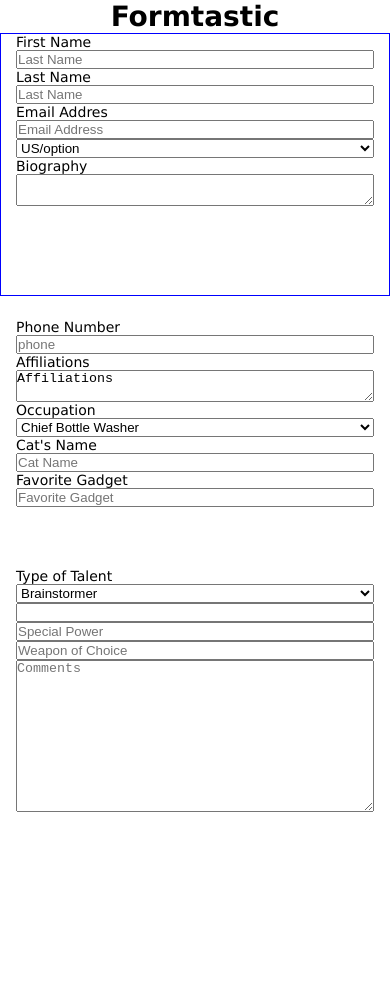
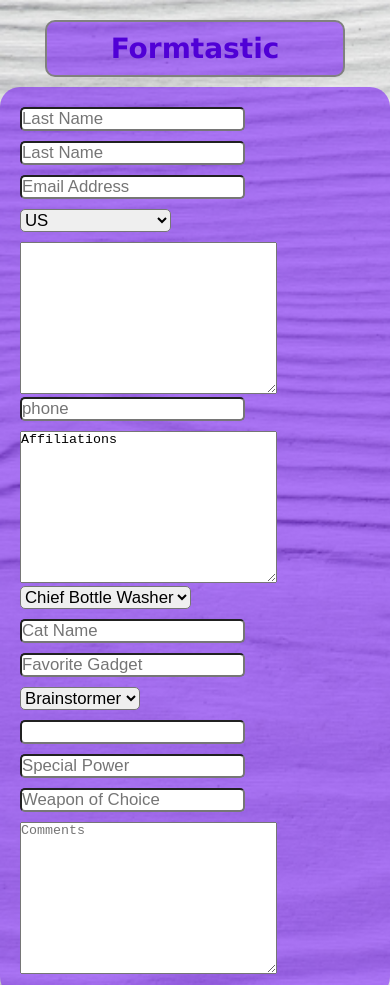
Before and after one commit to bhoskins/responsive-form, a plain HTML site: page index.html in a window 390 px wide. Shown: the top 985 px of the page. Before the commit the page ends 844 px from the top, so only its background shows below. Drawn offline with Linux system fonts and the light colour scheme.

Commit message:
Form Responsive and some styling of background. Needs pseudo states added and animations.

```diff
--- a/index.html
+++ b/index.html
@@ -8,7 +8,9 @@
 <body>
 
   <header class="header">
+
     <h1>Formtastic</h1>
+
 
   </header>
 
@@ -18,45 +20,64 @@
 
         <form>
 
+        <div class="block top">
 
-        <div class="block top">
+          <div class="input first-name-wrap">
           <label for="first-name">First Name</label>
           <input type="text" id="first-name" name="first-name" placeholder="Last Name" required>
+        </div>
 
+        <div class="input last-name-wrap">
           <label for="last-name">Last Name</label>
           <input type="text" id="last-name" name="last-name" placeholder="Last Name" required>
+        </div>
 
+        <div class="input email-wrap">
           <label for="email">Email Addres</label>
           <input type="email" id="email" name="email" placeholder="Email Address" required>
+        </div>
 
+      <div class="select country-wrap">
           <select name="Country">
             <optgroup label="North America">
-              <option value="United States" autofocus>US/option</option>
+              <option value="United States" autofocus>US</option>
                 <option value="Canada">Canada</option>
                 <option value="Mexico">Mexico</option>
                 <option value="South America">South America</option>
+            </optgroup>
             <optgroup label="Europe">
               <option value="UK">UK</option>
               <option value="France">France</option>
               <option value="Italy">Italy</option>
             </optgroup>
+        </select>
+        </div>
 
-            </optgroup>
-          </select>
+        <div class="text-area bio-wrap">
 
                 <label for="bio">Biography</label>
-                <textarea id="Bio" name="bio" placeholder="Biography">
+                <textarea id="Bio" name="bio" placeholder="Biography" cols="30" rows="10">
                 </textarea>
 
-         </div>
+        </div><!-- .bio-wrap -->
+
+      </div><!-- .top -->
 
     <div class="block middle">
+
+      <div class="input phone">
       <label for="phone">Phone Number</label>
       <input type="phone" id="phone" name="phone" placeholder="phone">
+    </div>
+
+    <div class="text-area affiliations">
 
       <label for="affiliations">Affiliations</label>
-      <textarea id="affiliations" placeholder="Affiliations">Affiliations
+      <textarea id="affiliations" placeholder="Affiliations" cols="30" rows="10">Affiliations
       </textarea>
+    </div>
+
+    <div class="select occupation-wrap">
 
       <label for="occupation" placeholder="occupation">Occupation</label>
       <select name="occupation" id="occupation">
@@ -66,16 +87,25 @@
         <option value="Flamethrower">Flamethrower</option>
         <option value="Clueless">Clueless</option>
       </select>
+    </div>
+
+    <div class="input cat-name-wrap">
 
       <label for="cat-name">Cat's Name</label>
       <input type="text" id="cat-name" name="cat-name" placeholder="Cat Name">
+    </div>
+
+    <div class="input favorite-gadget-wrap">
 
       <label for="favorite-gadget">Favorite Gadget</label>
       <input type="text" id="favorite-gadget" placeholder="Favorite Gadget">
+    </div><!-- .favorite-gadget-wrap -->
 
-    </div>
+  </div><!-- .middle -->
 
     <div class="block bottom">
+
+      <div class="select type-talent-wrap">
       <label for="type-talent">Type of Talent</label>
       <select name="type-talent" id="type-talent" placeholder="Type of Talent">
         <option value="brainstormer">Brainstormer</option>
@@ -84,21 +114,33 @@
         <option value="Care Giver">Care Giver</option>
         <option value="Worker Bee">Worker Bee</option>
       </select>
+    </div>
+
+    <div class="input favorite-drink-wrap">
 
       <label for="favorite-drink" placeholder="Favorite Drink"></label>
       <input type="text" id="favorite-drink">
+    </div>
+
+    <div class="input special-power-wrap">
 
       <label for="special-power"></label>
       <input type="text" id="special-power" placeholder="Special Power">
+    </div>
+
+    <div class="input weapon-of-choice">
 
       <label for="weapon-of-choice"></label>
       <input type="text" id="weapon-of-choice" placeholder="Weapon of Choice">
+    </div>
+
+    <div class="text-area comments-wrap">
 
       <label for="comments"></label>
       <textarea name="comments" id="comments" cols="30" rows="10" placeholder="Comments"></textarea>
+    </div><!-- .comments-wrap 0-->
 
-
-    </div>
+  </div><!-- .bottom -->
 
 
   </form>
--- a/styles/main.scss
+++ b/styles/main.scss
@@ -8,16 +8,19 @@ $box: border-box;
 
 $max-width: em(1200);
 
-$desktop-container-height: em(300);
-$desktop-block-height: em(285);
+$desktop-container-height: em(400);
+$desktop-block-height: em(350);
 
 $block-height: 285px;
 
-$input-height: ($block-height) / (6);
+$input-height: 30px;
+$text-area-height: 60px;
 
-$label-display: relative;
+
+$label-display: none;
 
 $label-font-size: 1em;
+$input-font-size: 1em;
 $h1-font-size: 3em;
 
 $font-size: em(14px);
@@ -46,46 +49,70 @@ $mobile: new-breakpoint(max-width 400px);
 
 body {
   margin: 0 auto;
+  background: url('../images/white_board_background.jpg') no-repeat;
+  background-size: cover;
   font-family: $verdana;
   font-size: $font-size;
 }
 
-input,
-label,
-select,
-textarea {
+
+.input,
+.label,
+.select,
+.textarea {
   display: block;
+  margin-top: 0;
+  margin-right: auto;
+  margin-bottom: 10px;
+  margin-left: auto;
   width: 100%;
 }
 
 label {
-  display: \$label-display;
-  font-size: \$label-font-size;
+  display: $label-display;
 }
+
+input,
+select,
+label {
+  border-radius: 5px;
+  font-size: 1.2em;
+
+}
+
 
 .container {
   @include outer-container;
-  @include padding(0 15px 0 15px);
-  border: 1px solid blue;
-  height: $desktop-container-height;
+  @include padding(20px 20px 20px 20px);
+/*   height: \$desktop-container-height; */
+  border-radius: 20px;
+  background-color: rgba(108, 0, 255, .5);
+
+
 
 }
 
 .header h1 {
-  margin: 0 auto;
+  margin: 20px auto 10px;
+  border: 2px solid gray;
+  border-radius: 10px;
+  background-color: rgba(108, 0, 255, .5);
+  padding: 10px;
+  width: 300px;
   text-align: center;
   font-size: \$h1-font-size;
+  color: RGBA(80, 0, 214, 1);
 
 }
 
 
+
 .top {
   @include span-columns(4);
-  height: $block-height;
+/*   height: \$desktop-block-height; */
 
   @include media($tablet) {
     @include span-columns(4);
-
   }
 
   @include media($mobile) {
@@ -93,13 +120,9 @@ label {
   }
 }
 
-
-
-
-
 .middle {
   @include span-columns(4);
-  height: $desktop-block-height;
+/*   height: \$desktop-block-height; */
 
   @include media($tablet) {
     @include span-columns(4);
@@ -113,7 +136,7 @@ label {
 
 .bottom {
   @include span-columns(4);
-  height: $desktop-block-height;
+/*   height: \$desktop-block-height; */
 
   @include media($tablet) {
     @include span-columns(12);
```
Also changed, not shown: images/white_board_background.jpg (added), styles/main.css, 1 other file.
